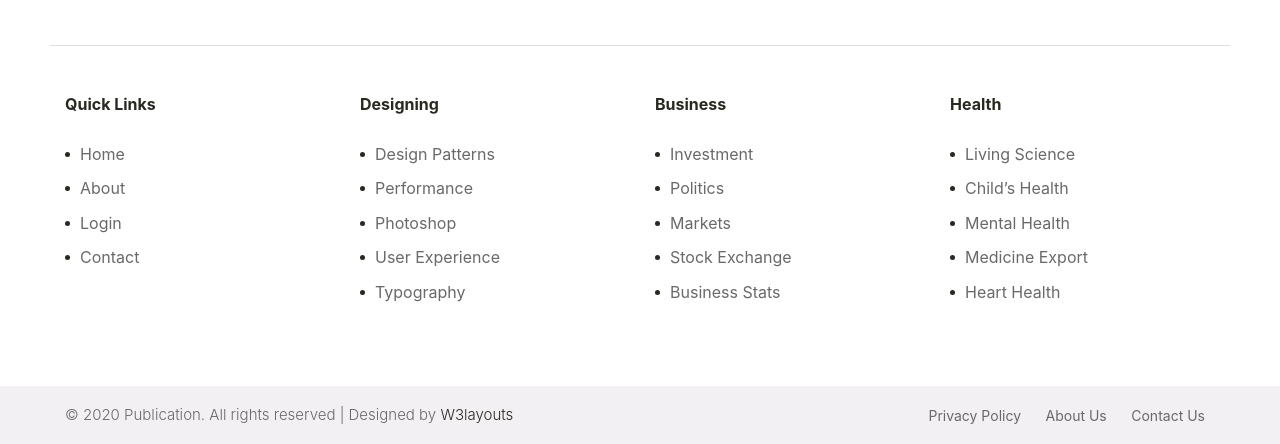
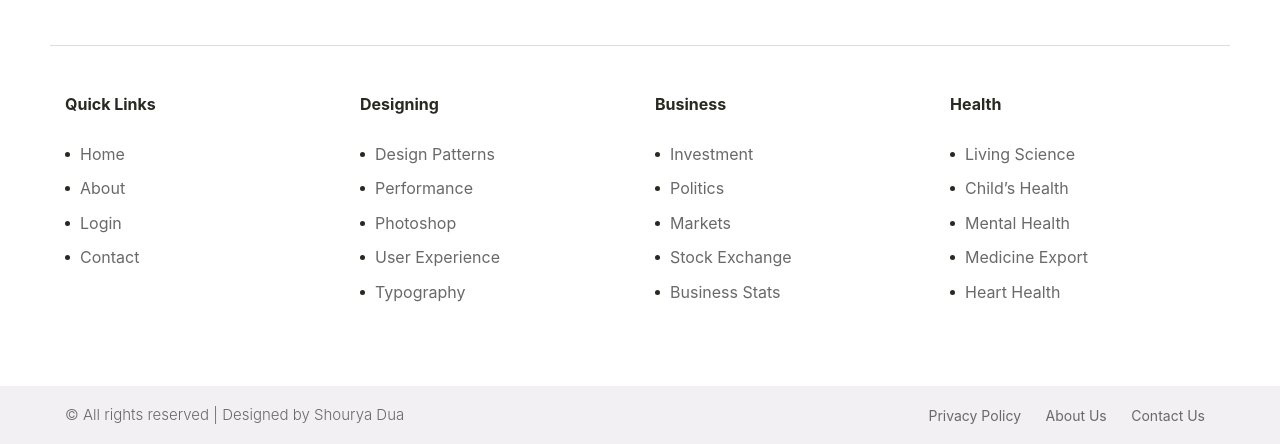
Before and after one commit to ShouryaVeerDua/Final-Project, a plain HTML site: page contact.html in a window 1280 px wide. Shown: the part 1567-2011 px from the top of the page. Drawn offline with Linux system fonts and the light colour scheme.

Commit message:
Update contact.html

```diff
--- a/contact.html
+++ b/contact.html
@@ -329,7 +329,7 @@ Author URL: http://w3layouts.com
         <div class="container">
           <div class="copyright-footer">
             <div class="columns text-lg-left">
-              <p>&copy; 2020 Publication. All rights reserved | Designed by <a href="https://w3layouts.com">W3layouts</a></p>
+              <p>&copy; All rights reserved | Designed by Shourya Dua </a></p>
             </div>
             <ul class="columns text-lg-right">
               <li><a href="#privacy-policy.html">Privacy Policy</a>
```
